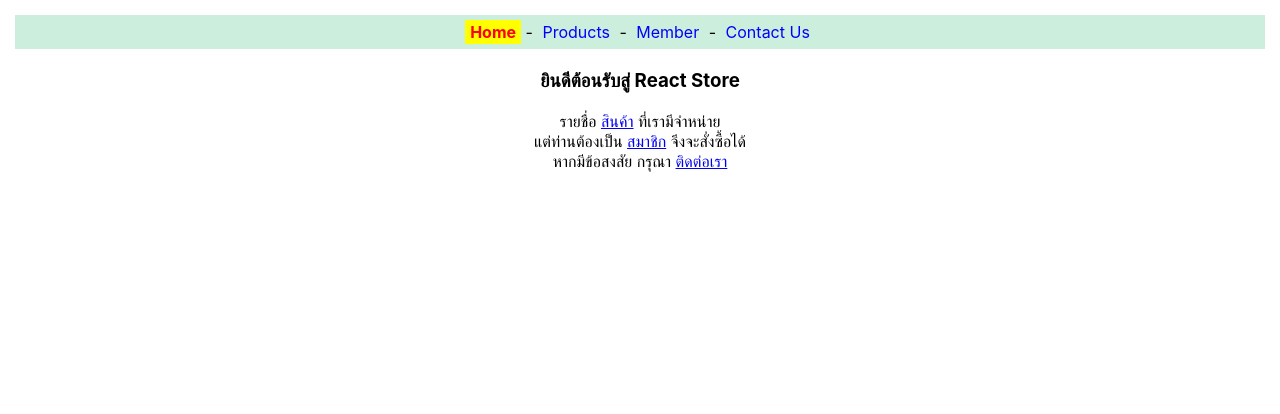
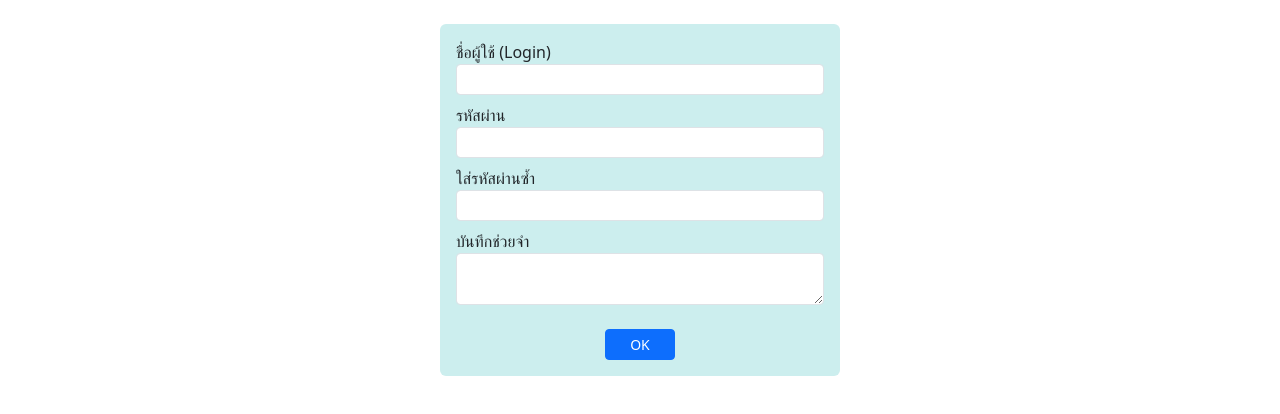
Before and after one commit to Daidonm/app1, a React (Create React App) app: page / in a window 1280 px wide. Shown: the top 414 px of the page. Built offline with nearby package versions, Linux system fonts and the light colour scheme.

Commit message:
add form-text

```diff
--- a/package.json
+++ b/package.json
@@ -7,6 +7,7 @@
     "@testing-library/jest-dom": "^6.9.1",
     "@testing-library/react": "^16.3.2",
     "@testing-library/user-event": "^13.5.0",
+    "bootstrap": "^5.3.8",
     "react": "^19.2.7",
     "react-dom": "^19.2.7",
     "react-router-dom": "^7.18.3",
--- a/src/App.js
+++ b/src/App.js
@@ -1,6 +1,6 @@
 import React from 'react'
-import Router3 from './router3'
+import FormText from './form-text'
 
 export default function App() {
-    return <Router3/>
+    return <FormText/>
 }
--- /dev/null
+++ b/src/form-text.js
@@ -0,0 +1,58 @@
+import React from 'react'
+
+export default function FormText() {
+    const textPswd = React.useRef()
+    const textPswd2 = React.useRef()
+
+    const onBlurPassword = () => {
+        let pswd = textPswd.current.value
+        if (pswd !== '' && !pswd.match(/^[0-9a-zA-Z]+$/)) {
+            textPswd.current.value = ''
+            alert('ต้องเป็น 0-9 หรือ a-z หรือ A-Z เท่านั้น')
+        }
+    }
+
+    const onBlurPassword2 = () => {
+        if (textPswd2.current.value !== '' && textPswd.current.value !== textPswd2.current.value) {
+            textPswd2.current.value = ''
+            alert('รหัสผ่านทั้งสองช่องไม่ตรงกัน')
+        }
+    }
+
+    return (
+        <div className="mt-4 mx-auto p-3 rounded"
+            style={{ width:'400px', background:'#cee'}}>
+        <form>
+            <div className="form-group mb-2">
+                <label htmlFor="login">ชื่อผู้ใช้ (Login)</label>
+                <input type="text" id="login" name="login" maxLength="20"
+                    className="form-control form-control-sm"/>
+            </div>
+            <div className="form-group mb-2">
+                <label htmlFor="pswd">รหัสผ่าน</label>
+                <input type="password" id="pswd" name="pswd" maxLength="10"
+                    className="form-control form-control-sm"
+                    ref={textPswd} onBlur={onBlurPassword}/>
+            </div>
+            <div className="form-group mb-2">
+                <label htmlFor="pswd2">ใส่รหัสผ่านซ้ำ</label>
+                <input type="password" id="pswd2"
+                    className="form-control form-control-sm"
+                    ref={textPswd2} onBlur={onBlurPassword2}/>
+            </div>
+            <div className="form-group mb-4">
+                <label htmlFor="memo">บันทึกช่วยจำ</label>
+                <textarea id="memo" name="memo" rows="2"
+                    maxLength="200"
+                    className="form-control form-control-sm">
+                </textarea>
+            </div>
+            <div className="text-center">
+                <button className="btn btn-sm px-4 btn-primary">
+                    OK
+                </button>
+            </div>
+        </form>
+        </div>
+    )
+}
--- a/src/index.js
+++ b/src/index.js
@@ -3,6 +3,7 @@
 import './index.css';
 import App from './App';
 import reportWebVitals from './reportWebVitals';
+import 'bootstrap/dist/css/bootstrap.min.css';
 
 const root = ReactDOM.createRoot(document.getElementById('root'));
 root.render(
```
Also changed, not shown: 1 other file (tests, documents, lock files or other folders).
